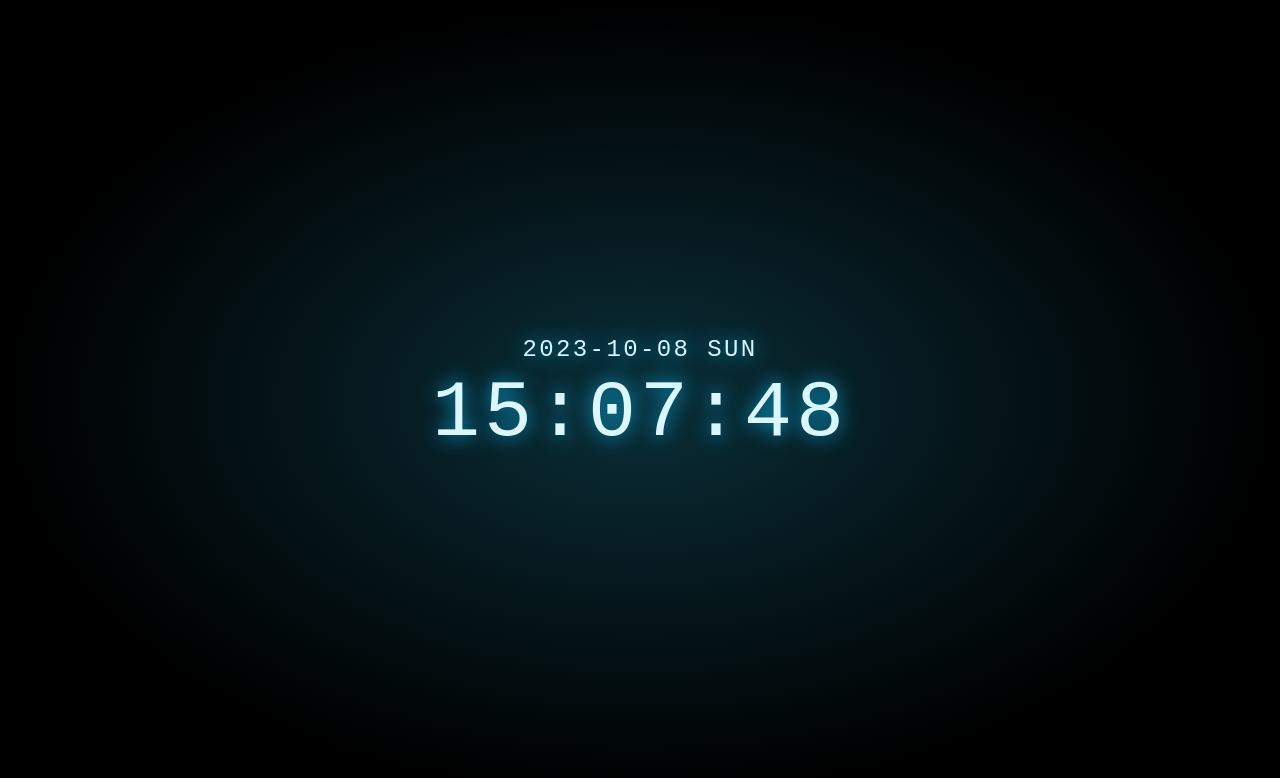
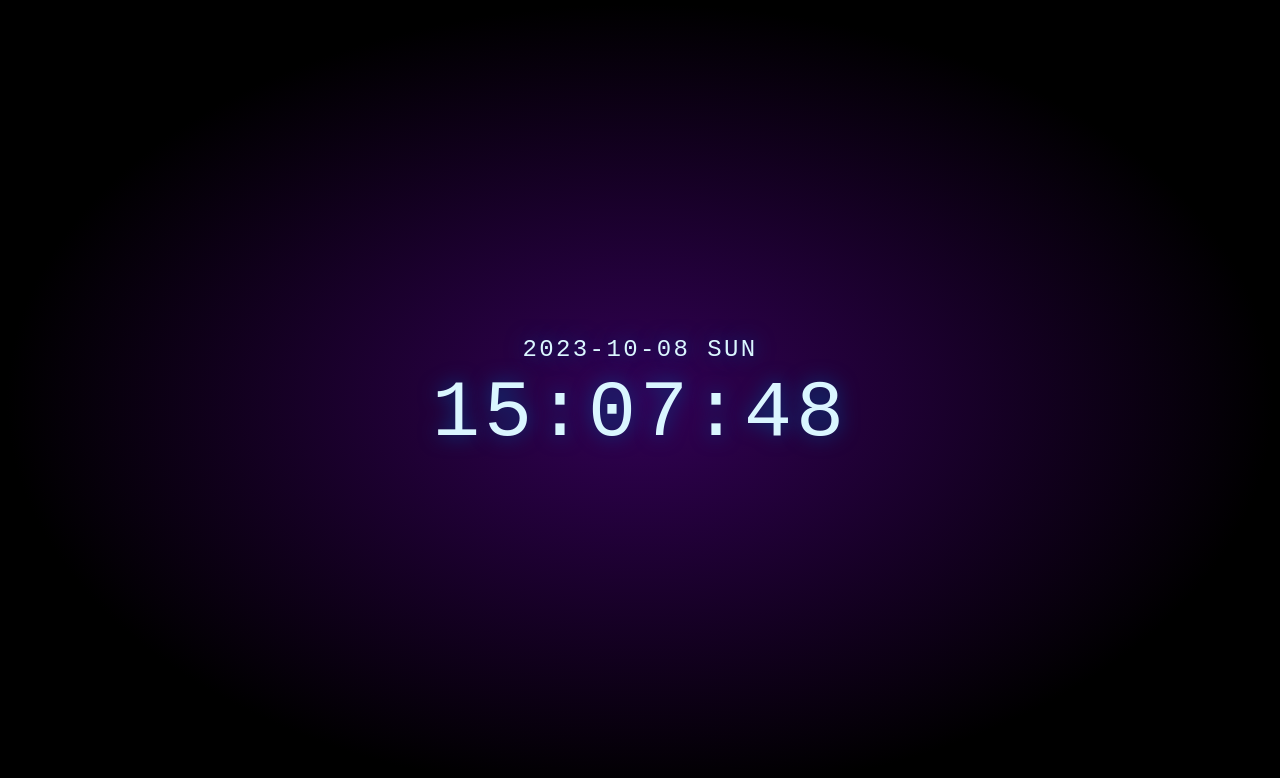
Before and after one commit to joaosanches1990/digital_clock, a plain HTML site: page index.html in a window 1280 px wide. Drawn offline with Linux system fonts and the light colour scheme.

Commit message:
better colours

```diff
--- a/style.css
+++ b/style.css
@@ -1,6 +1,6 @@
 html {
     height: 100%;
-    background: radial-gradient(ellipse at center, #0a2e38 0%, black 70%);
+    background: radial-gradient(ellipse at center, #320155 0%, black 70%);
 }
 
 p {
@@ -16,7 +16,7 @@ p {
     top: 50%;
     transform: translate(-50%, -50%);
     color: #daf6ff;
-    text-shadow: 0 0 20px #0aafe6, 0 0 20px rgba(10, 175, 230, 0);
+    text-shadow: 0 0 20px #054288, 0 0 20px rgba(10, 175, 230, 0);
 }
 
 #time {
```
